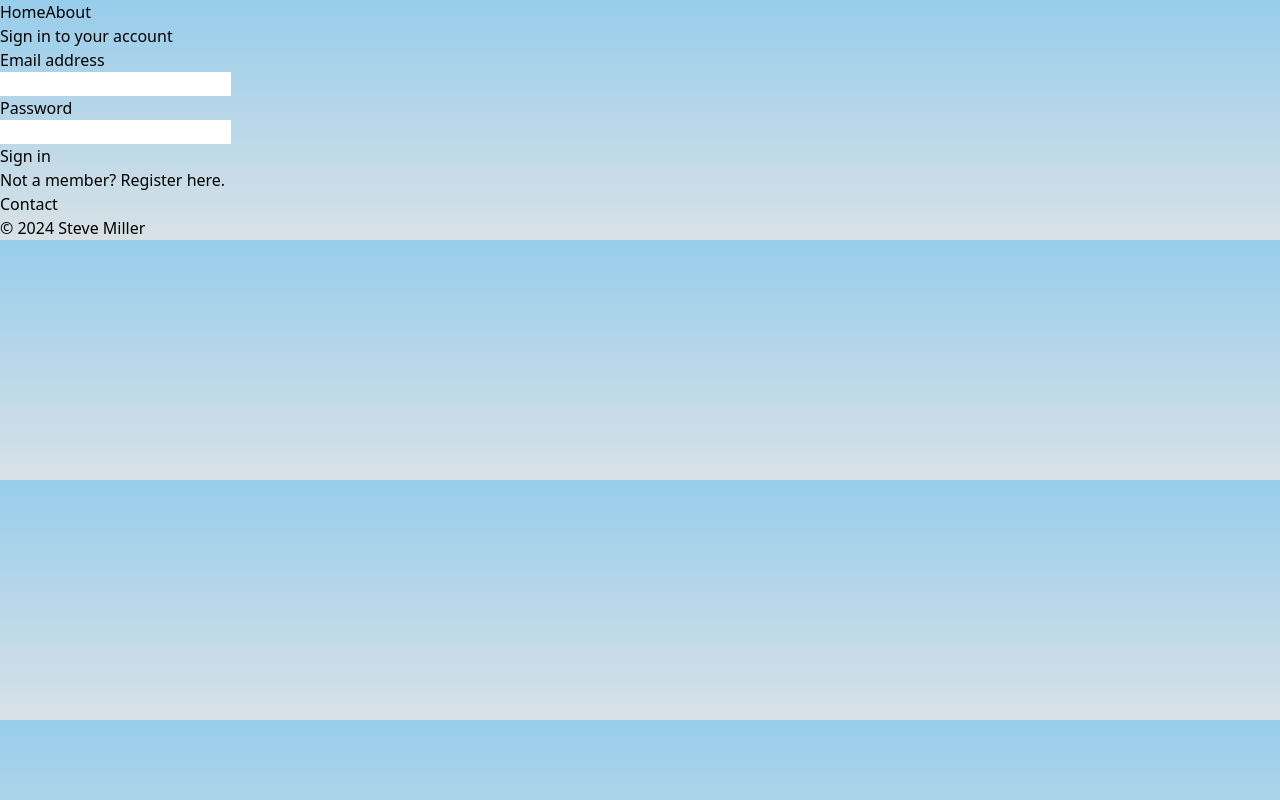
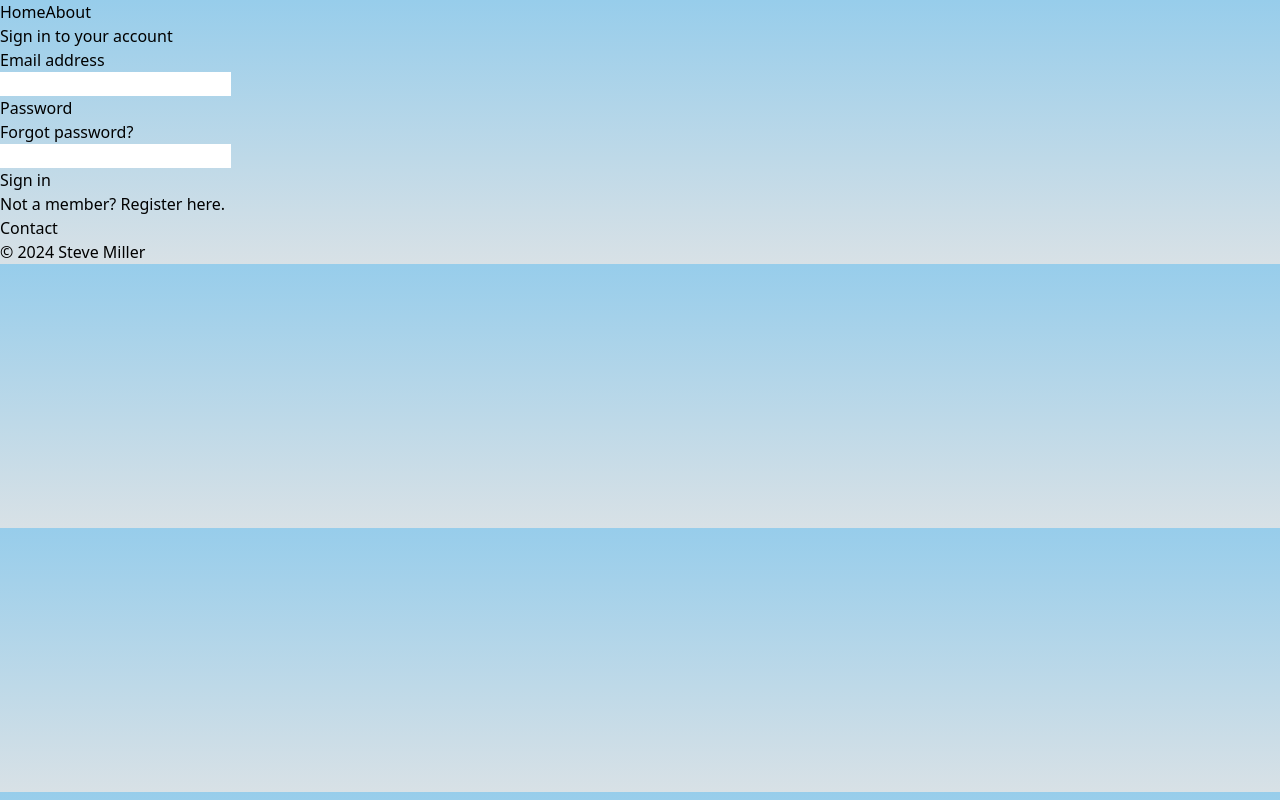
Before and after one commit to coding812/SpiffTracker, a React (Vite) app in the folder client/: page /login in a window 1280 px wide. Built offline with nearby package versions, Linux system fonts and the light colour scheme.

Commit message:
removed TODO

```diff
--- a/client/src/components/Login.jsx
+++ b/client/src/components/Login.jsx
@@ -94,11 +94,11 @@
                 <label htmlFor="password" className="block text-sm font-medium leading-6 text-gray-900">
                   Password
                 </label>
-                {/* <div className="text-sm">
-                  <a href="#" className="font-semibold text-indigo-600 hover:text-indigo-500">
+                <div className="text-sm">
+                  <a href="/password-reset" className="font-semibold text-indigo-600 hover:text-indigo-500">
                     Forgot password?
                   </a>
-                </div> */}
+                </div>
               </div>
               <div className="mt-2">
                 <input
```
